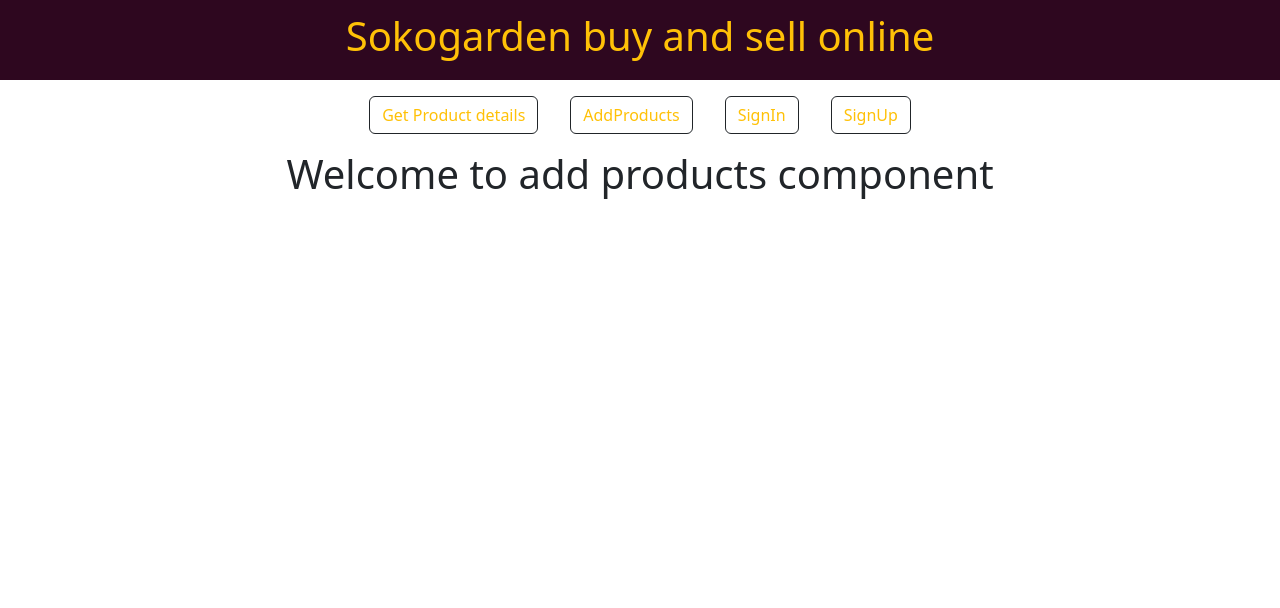
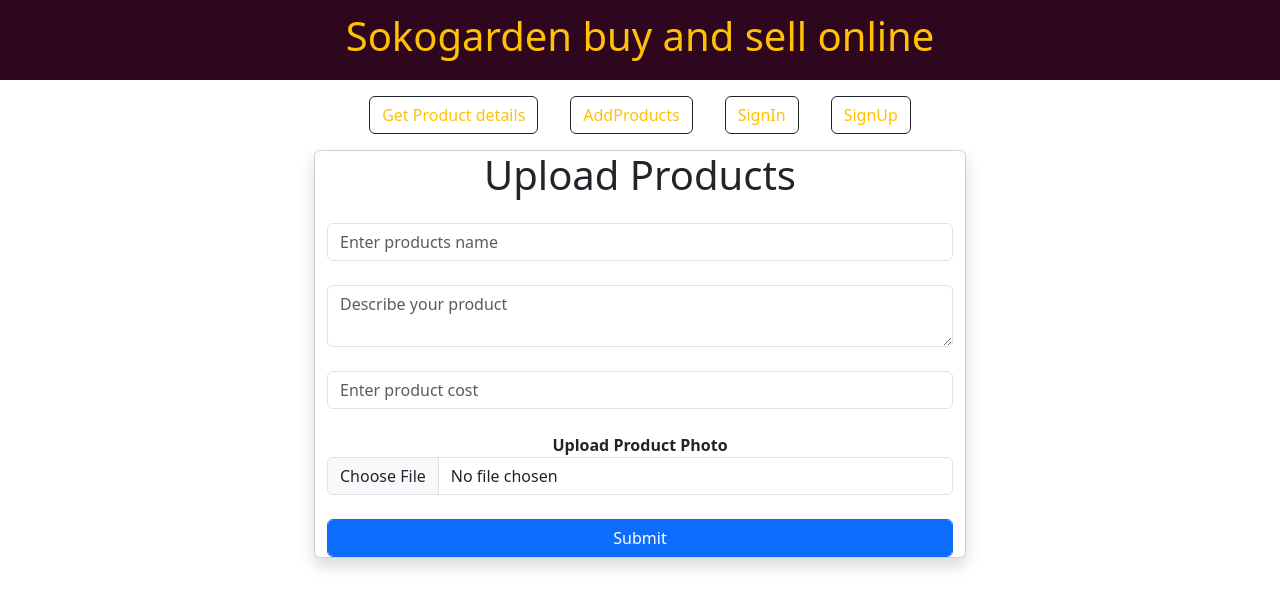
Before and after one commit to Agnes-codes06/Sokogarden-Project-frontend, a React (Create React App) app in the folder sokogarden/: page /addproducts in a window 1280 px wide. Shown: the top 608 px of the page. Built offline with nearby package versions, Linux system fonts and the light colour scheme.

Commit message:
finished the addproduct component with all the api to add the product to the front end

```diff
--- a/sokogarden/src/components/AddProducts.jsx
+++ b/sokogarden/src/components/AddProducts.jsx
@@ -1,10 +1,93 @@
-import React from 'react'
+import React, { useState } from 'react'
+import axios from "axios";
 
 const AddProducts = () => {
+
+
+  // initialize hooks
+  const[product_name,setProduct_name]=useState("")
+  const[product_description,setProduct_description]=useState("")
+  const[product_cost,setProduct_cost]=useState("")
+  const[product_photo,setProduct_photo]=useState("")
+
+
+  const[loading,setLoading]=useState("")
+  const[success,setSuccess]=useState("")
+  const[error,setError]=useState("")
+
+
+  // function to send data to the database/server
+  const submit= async(e)=>{
+
+    e.preventDefault()
+    setLoading("Please wait as we upload your product")
+
+    try {
+
+      const data=new FormData()
+      data.append("product_name",product_name)
+      data.append("product_description",product_description)
+      data.append("product_cost",product_cost)
+      data.append("product_photo",product_photo)
+
+      // post data to backend API
+      const response= await axios.post("https://agnes.alwaysdata.net/api/addproducts",data)
+
+      setLoading("")
+
+      setSuccess(response.data.message)
+
+            // reset form
+      setProduct_name("")
+      setProduct_description("")
+      setProduct_cost("")
+      setProduct_photo("")
+
+
+    } catch (error) {
+
+      setLoading("")
+      setError(error.message)
+
+    }
+
+  }
+
   return (
-    <div>
+    <div className='row justify-content-center'>
+      <div className='col-md-6 card shadow'>
+        <h1>Upload Products</h1>
+        <form action="" onSubmit={submit}>
 
-      <h1>Welcome to add products component</h1>
+          {/*  Bind user loding, success, error messages  */}
+
+          <p className='text-warning'>{loading}</p>
+          <p className='text-success'>{success}</p>
+          <p className='text-danger'>{error}</p>
+
+          <input type="text" placeholder='Enter products name'className='form-control' value={product_name} onChange={(e)=> setProduct_name(e.target.value)} />
+          <br />
+
+          <textarea name="" id="" placeholder='Describe your product'className='form-control' value={product_description} onChange={(e)=>setProduct_description(e.target.value)}></textarea>
+          <br />
+
+          <input type="number" placeholder='Enter product cost' className='form-control' value={product_cost} onChange={(e)=>setProduct_cost(e.target.value)} />
+          <br />
+
+          <label><b>Upload Product Photo</b></label>
+          <input type="file" placeholder='Enter product photo' className='form-control' accept="images/*" onChange={(e)=>setProduct_photo(e.target.files[0])}/>
+
+          <br />
+
+          <input type="submit" placeholder='upload Products' className='form-control btn btn-primary w-100 text-white'/>
+
+
+        </form>
+
+
+      </div>
+
+
 
 
     </div>
```
